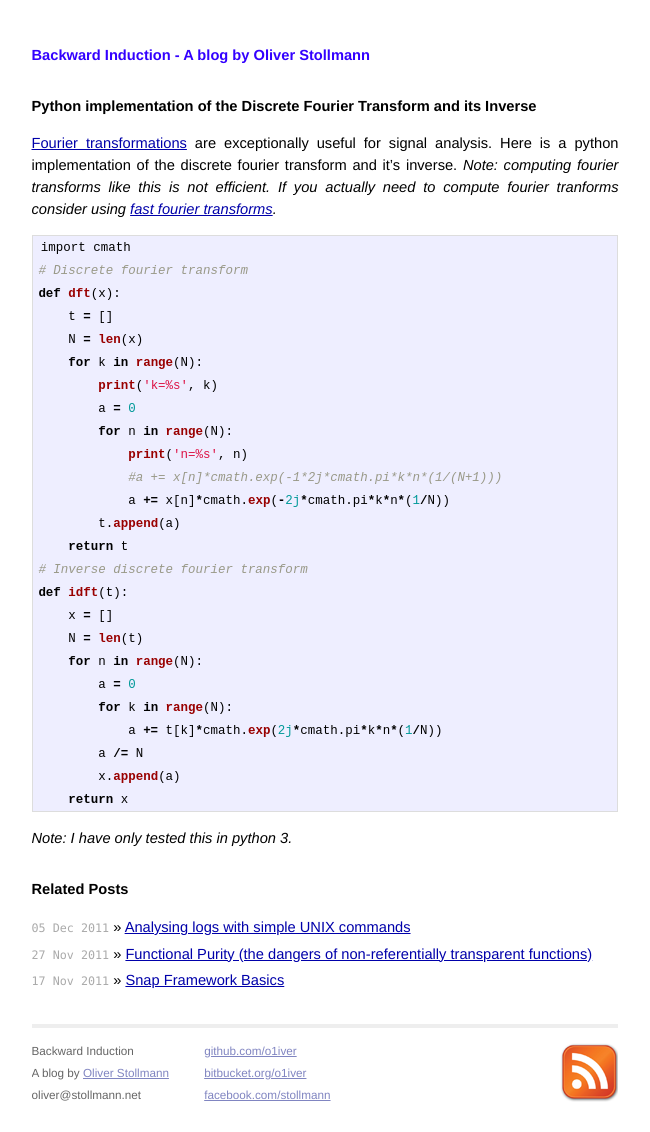
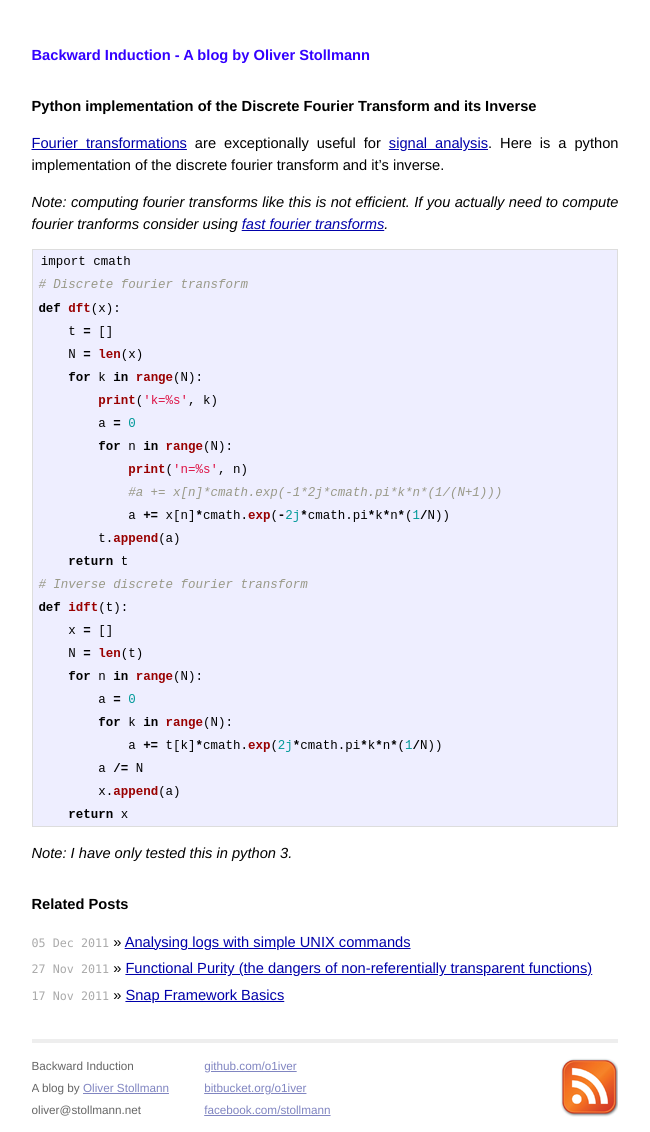
Before and after one commit to oliverst/oliverst.github.com, a Jekyll site: the page built from _posts/2011-12-06-python-discrete-fourier-transformation.md, in a window 1280 px wide. Shown: the whole page, without its empty margins (315-965 px from the left). Built offline with Jekyll 4.4.1, drawn with Linux system fonts in a browser that asks for light colours; Markdown is read by kramdown in place of the engine named in the settings; part of the change alters nothing that is shown.

```diff
--- a/_posts/2011-12-06-python-discrete-fourier-transformation.md
+++ b/_posts/2011-12-06-python-discrete-fourier-transformation.md
@@ -6,7 +6,9 @@ title: Python implementation of the Discrete Fourier Transform and its Inverse
 {{ page.title }}
 ================
 
-[Fourier transformations](http://en.wikipedia.org/wiki/Discrete_Fourier_transform) are exceptionally useful for signal analysis. Here is a python implementation of the discrete fourier transform and it's inverse. *Note: computing fourier transforms like this is not efficient. If you actually need to compute fourier tranforms consider using [fast fourier transforms](http://en.wikipedia.org/wiki/Fast_Fourier_transform).*
+[Fourier transformations](http://en.wikipedia.org/wiki/Discrete_Fourier_transform) are exceptionally useful for [signal analysis](http://en.wikipedia.org/wiki/Signal_processing). Here is a python implementation of the discrete fourier transform and it's inverse.
+
+*Note: computing fourier transforms like this is not efficient. If you actually need to compute fourier tranforms consider using [fast fourier transforms](http://en.wikipedia.org/wiki/Fast_Fourier_transform).*
 
 {% highlight python %}
 import cmath
```
